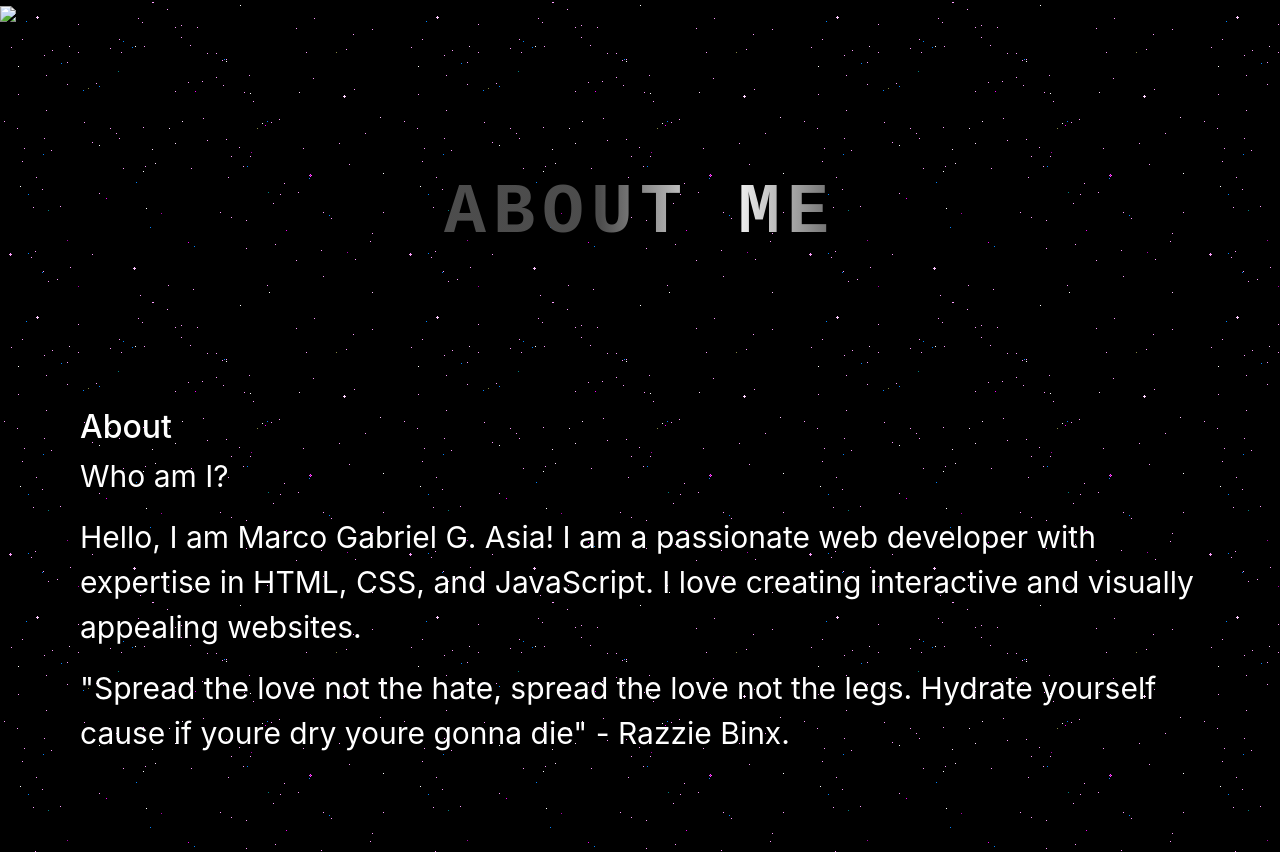
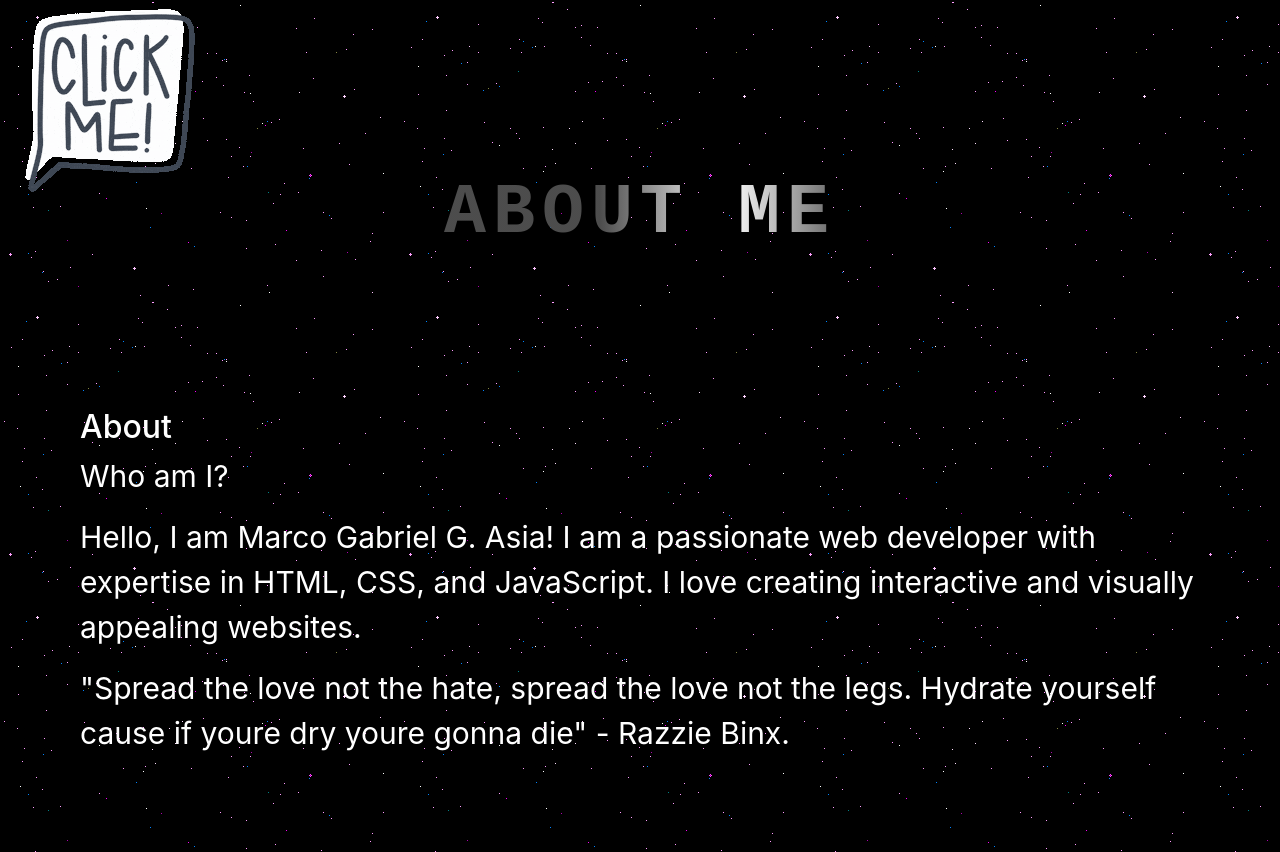
Before and after one commit to MarcoAsia/Marco-Portfolio, a plain HTML site: page about.html in a window 1280 px wide. Drawn offline with nearby package versions, Linux system fonts and the light colour scheme.

Commit message:
Update about.html

```diff
--- a/about.html
+++ b/about.html
@@ -7,7 +7,7 @@
     <link rel="stylesheet" href="css/Aboutus.css">
     <div clasa="abso">
     <a href="index.html">
-    <h5><img src="extra/click.gif"></h5>
+    <h5><img src="css/click.gif"></h5>
     </a>
 </div>
 <h1>ABOUT ME </h1>
```
